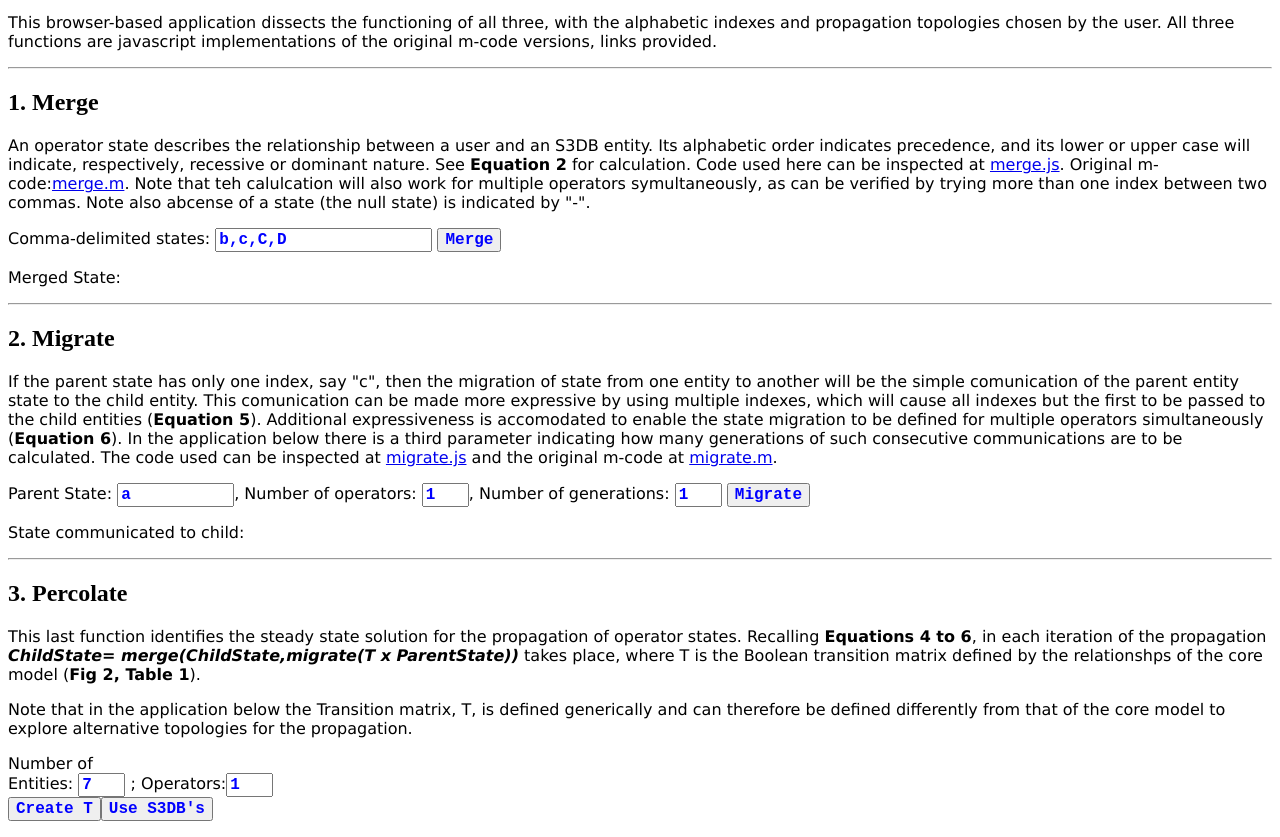
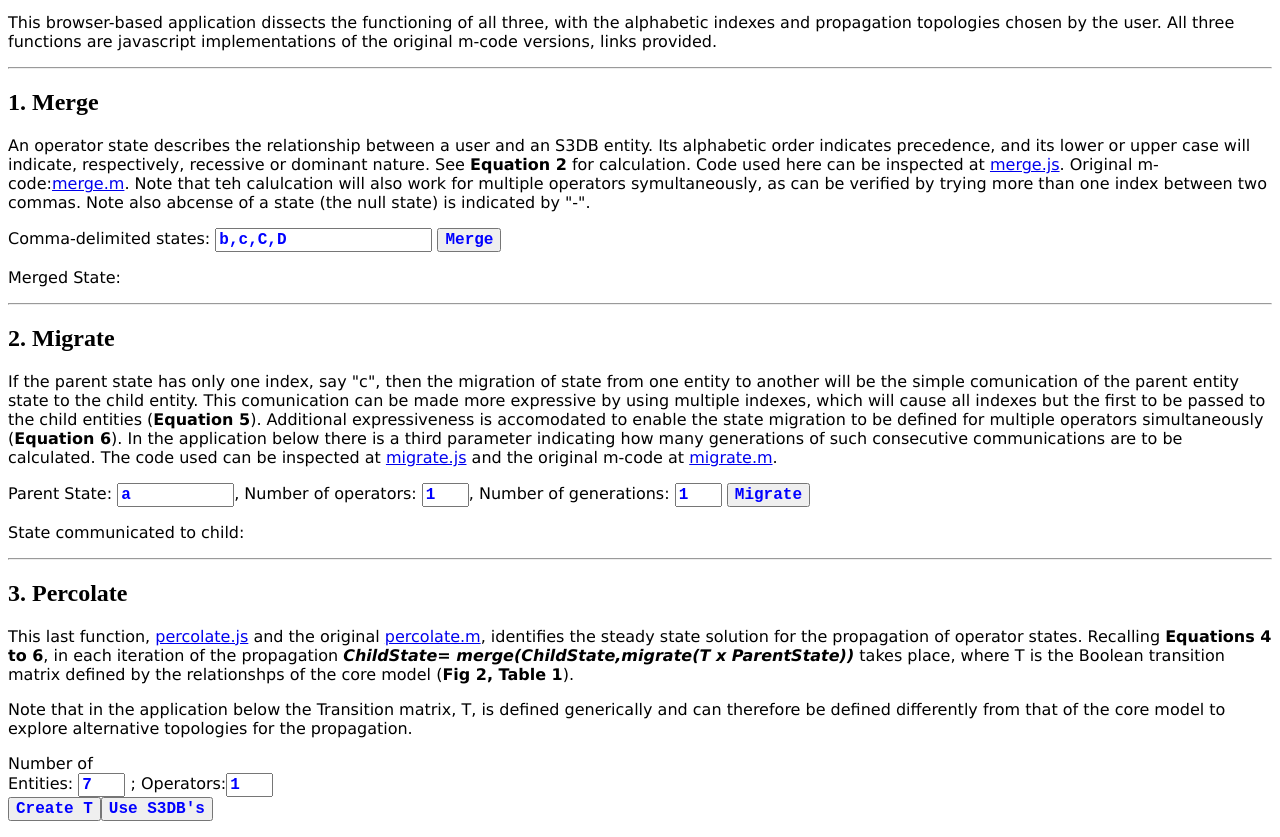
Before and after one commit to jonasalmeida/s3db-operator, a plain HTML site: page propagation.html in a window 1280 px wide. Shown: the part 88-925 px from the top of the page. Drawn offline with Linux system fonts and the light colour scheme.

Commit message:
missing links to percolate.js and prcolate.m added

```diff
--- a/propagation.html
+++ b/propagation.html
@@ -34,7 +34,7 @@
 
 <hr><a name=percolate></a>
 <h2>3. Percolate</h2>
-<p> This last function identifies the steady state solution for the propagation of operator states. Recalling <b>Equations 4 to 6</b>, in each iteration of the propagation <i><b>ChildState= merge(ChildState,migrate(T x ParentState))</i></b> takes place, where T is the Boolean transition matrix defined by the relationshps of the core model (<b>Fig 2, Table 1</b>).</p><p>Note that in the application below the Transition matrix, T, is defined generically and can therefore be defined differently from that of the core model to explore alternative topologies for the propagation.</p>
+<p> This last function, <a href=http://s3db-operator.googlecode.com/hg/percolate.js>percolate.js</a> and the original <a href=http://s3db-operator.googlecode.com/hg/percolate.m>percolate.m</a>, identifies the steady state solution for the propagation of operator states. Recalling <b>Equations 4 to 6</b>, in each iteration of the propagation <i><b>ChildState= merge(ChildState,migrate(T x ParentState))</i></b> takes place, where T is the Boolean transition matrix defined by the relationshps of the core model (<b>Fig 2, Table 1</b>).</p><p>Note that in the application below the Transition matrix, T, is defined generically and can therefore be defined differently from that of the core model to explore alternative topologies for the propagation.</p>
 <p>Number of<br>Entities: <input id="numOfEntities" style="color:blue" size="3" type=text value="7"> ; Operators:<input id="numOfOperatorsPercolating" style="color:blue" size="3" type=text value="1"><br> <input type="button" value="Create T" onclick="percolate.GUI('percolateDiv',document.getElementById('numOfEntities').value);document.location.href=document.location.href.split('#')[0]+'#end_of_page'"><input type="button" value="Use S3DB's" onclick="percolate.GUI('percolateDiv',7);percolate.s3dbT();document.location.href=document.location.href.split('#')[0]+'#end_of_page'"></p><div id=percolateDiv></div>
 <a name=end_of_page id=end_of_page></a>
 </BODY>
```
